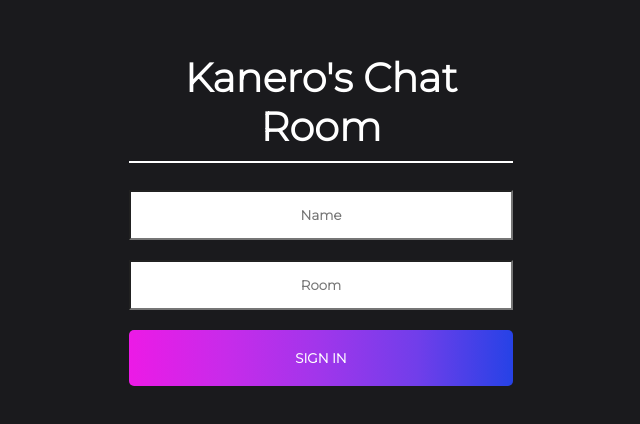
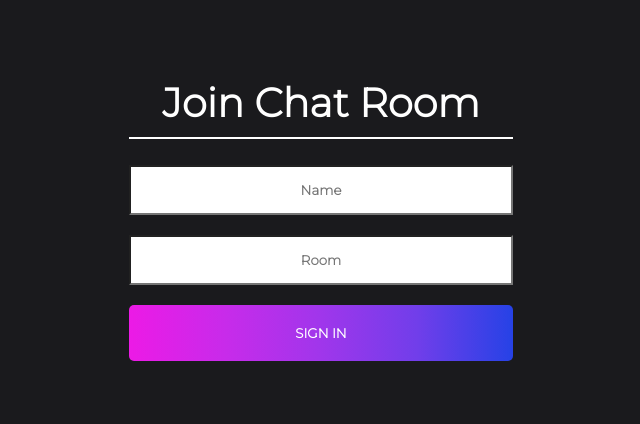
Before and after one commit to rohitroy-github/react-socketio-realtime-chat-netlify-version, a React (Create React App) app: page / in a window 1280 px wide. Shown: the part 194-618 px from the top of the page, without its empty margins (319-959 px from the left). Built offline with nearby package versions, Linux system fonts and the light colour scheme.

Commit message:
Update >>>

```diff
--- a/src/components/Join/Join.js
+++ b/src/components/Join/Join.js
@@ -10,7 +10,7 @@ export default function SignIn() {
   return (
     <div className="joinOuterContainer">
       <div className="joinInnerContainer">
-        <h1 className="heading">Kanero's Chat Room</h1>
+        <h1 className="heading">Join Chat Room</h1>
         <div>
           <input placeholder="Name" className="joinInput" type="text" onChange={(event) => setName(event.target.value)} />
         </div>
```
Also changed, not shown: 1 other file (tests, documents, lock files or other folders).
